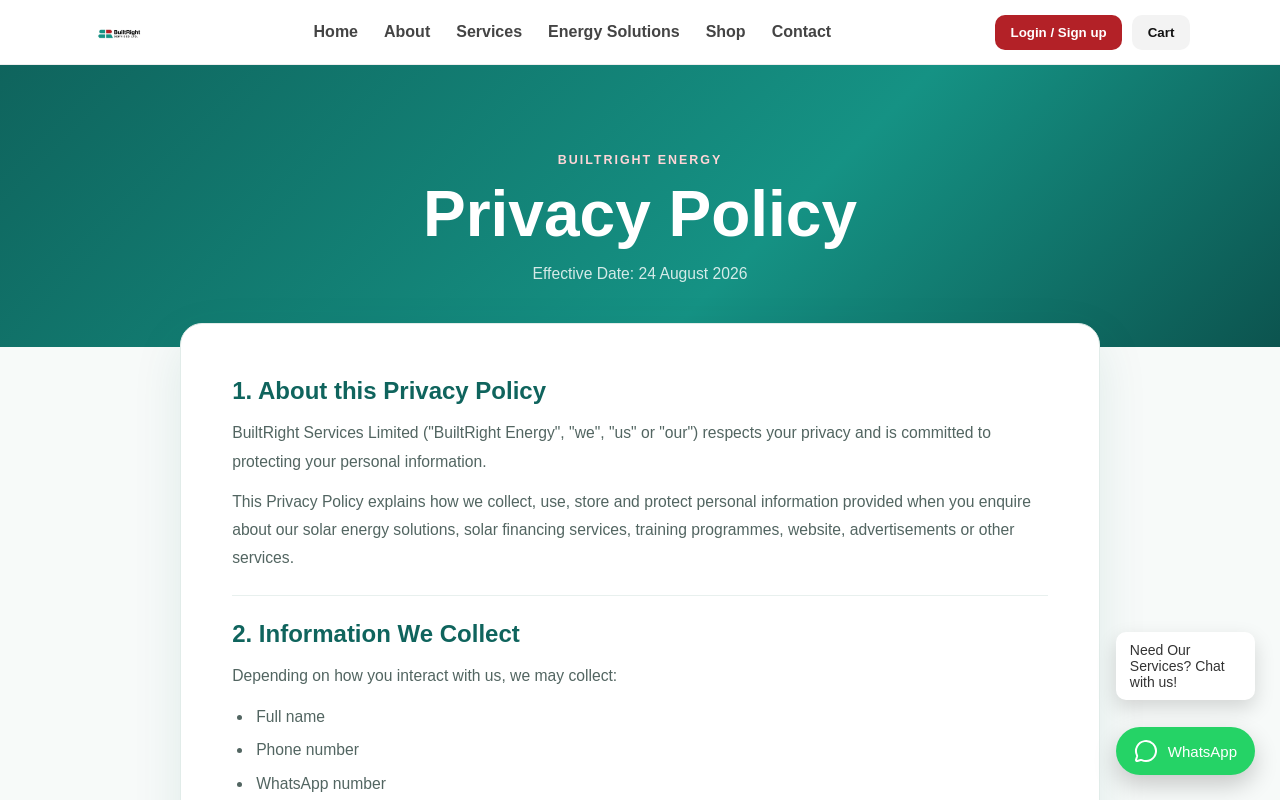
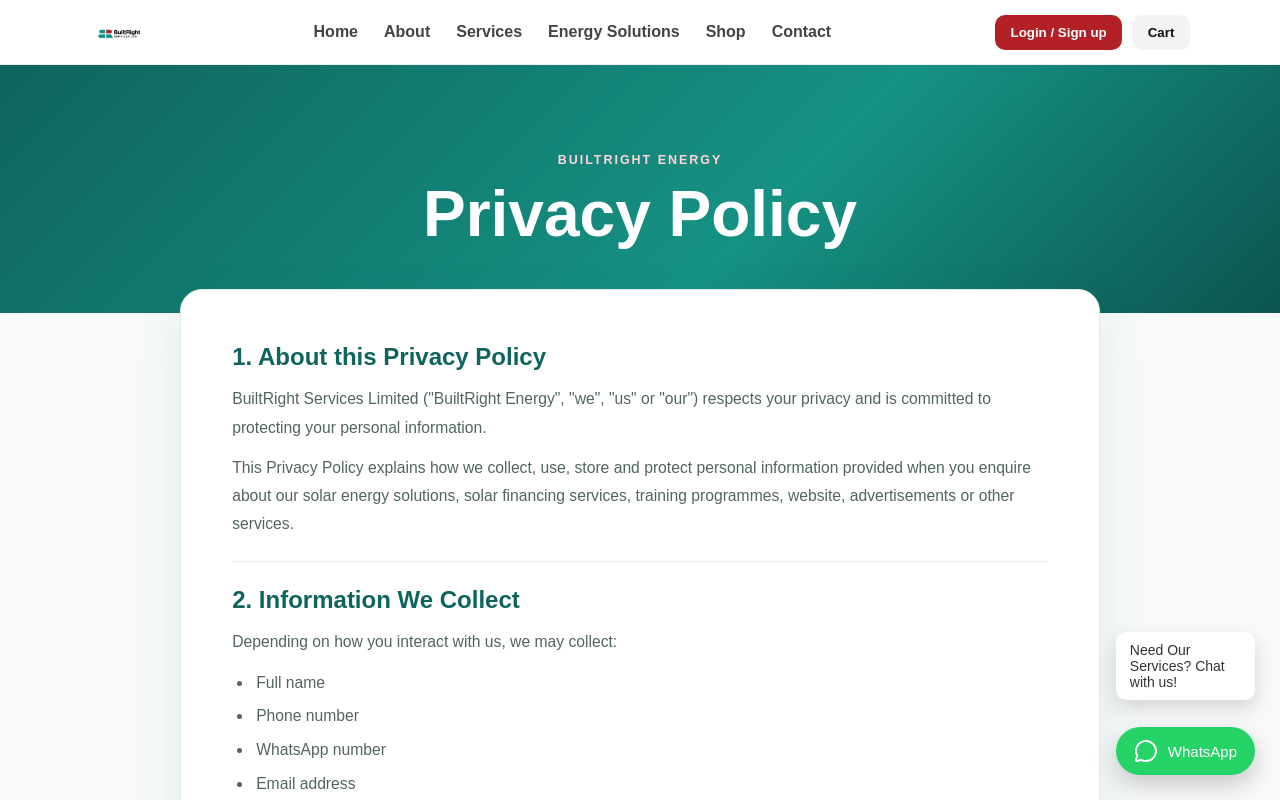
Before and after one commit to Ollah55/builtright-frontend, a React (Vite) app: page /privacy-policy in a window 1280 px wide. Shown: the top 800 px of the page. Built offline with nearby package versions, Linux system fonts and the light colour scheme.

Commit message:
Remove privacy policy effective date

```diff
--- a/src/pages/PrivacyPolicy/PrivacyPolicy.jsx
+++ b/src/pages/PrivacyPolicy/PrivacyPolicy.jsx
@@ -107,7 +107,6 @@
         <header className="privacy-policy-hero">
           <p className="privacy-policy-kicker">BuiltRight Energy</p>
           <h1>Privacy Policy</h1>
-          <p className="privacy-policy-effective">Effective Date: 24 August 2026</p>
         </header>
 
         <article className="privacy-policy-content">
```
